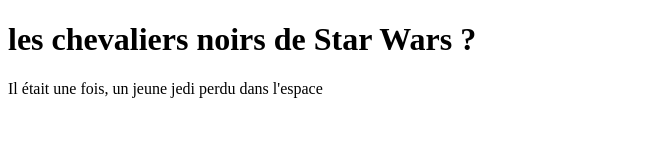
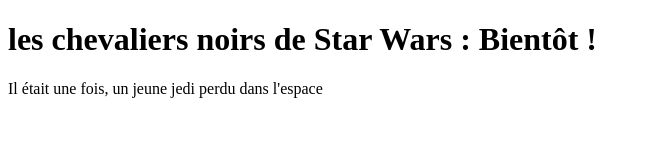
Before and after one commit to MurielleY/Formation-github-discover, a plain HTML site: page index.html in a window 1280 px wide. Shown: the whole page, without its empty margins (0-649 px from the left). Drawn offline with Linux system fonts and the light colour scheme.

Commit message:
text(all): clean file

```diff
--- a/index.html
+++ b/index.html
@@ -6,7 +6,7 @@
     <title>Document</title>
 </head>
 <body>
-    <h1> les chevaliers noirs de Star Wars ?</h1>
+    <h1> les chevaliers noirs de Star Wars : Bientôt !</h1>
     <div>
         Il était une fois, un jeune jedi perdu dans l'espace
     </div>
```
